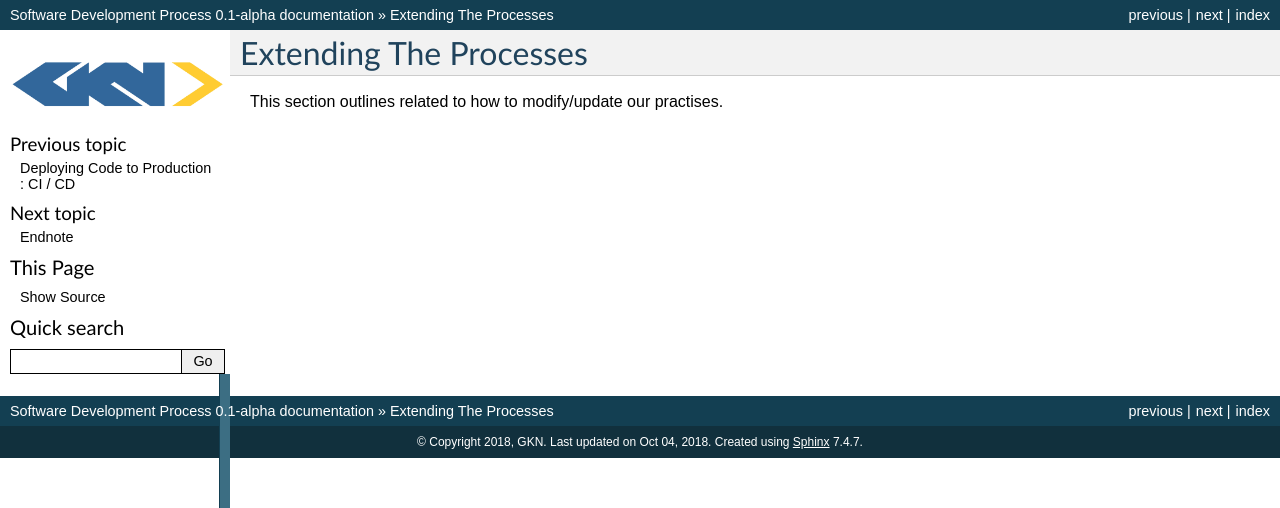
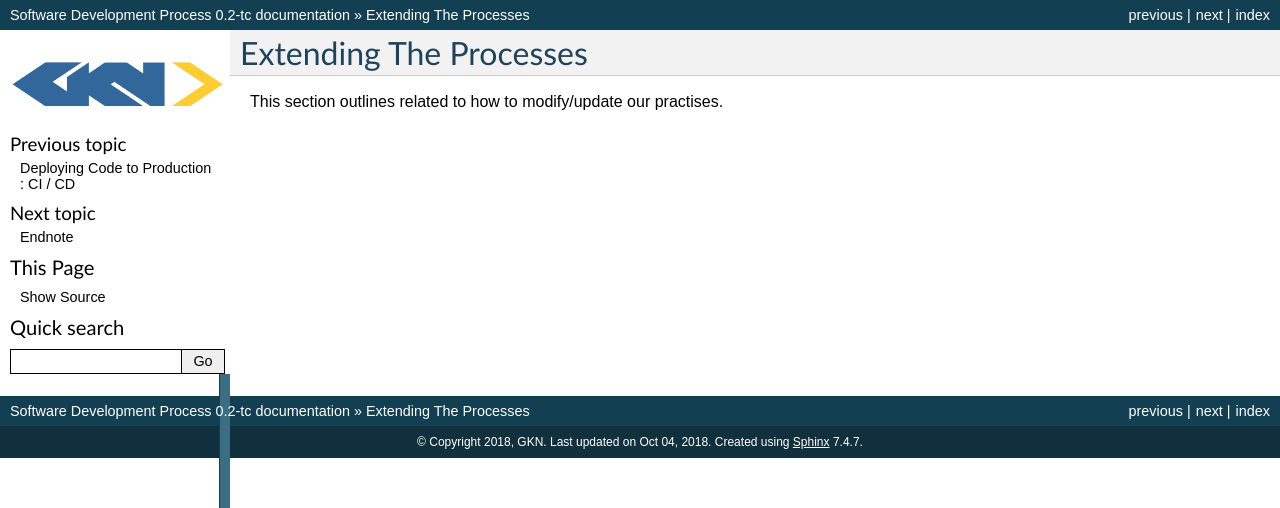
Before and after one commit to archimedes-spdm/development-process, a Sphinx documentation site: the page built from source/extending.rst, in a window 1280 px wide. Shown: the top 508 px of the page. Built offline with Sphinx 7.4.7, drawn with Linux system fonts in a browser that asks for light colours; formulas are drawn with MathJax 3; part of the change alters nothing that is shown.

```diff
--- a/source/conf.py
+++ b/source/conf.py
@@ -24,9 +24,9 @@ copyright = '2018, GKN'
 author = 'Vinay Keerthi'
 
 # The short X.Y version
-version = '0.1'
+version = '0.2'
 # The full version, including alpha/beta/rc tags
-release = '0.1-alpha'
+release = '0.2-tc'
 
 
 # -- General configuration ---------------------------------------------------
@@ -45,19 +45,26 @@ extensions = [
     'sphinx.ext.intersphinx',
 ]
 
+def get_objectsinv(module):
+    return os.path.join('intersphinx', module, 'objects.inv')
+
 intersphinx_mapping = {
-    'python': ('https://docs.python.org/3.7', os.path.join('intersphinx','python','objects.inv')),
-    'numpy': ('http://docs.scipy.org/doc/numpy', os.path.join('intersphinx','numpy','objects.inv')),
-    'scipy': ('http://docs.scipy.org/doc/scipy/reference', os.path.join('intersphinx', 'scipy', 'objects.inv')),
-    'matplotlib': ('http://matplotlib.sourceforge.net', os.path.join('intersphinx', 'matplotlib', 'objects.inv')),
-    'setuptools': ('https://setuptools.readthedocs.io/', os.path.join('intersphinx', 'setuptools', 'objects.inv')),
-    'click': ('http://click.pocoo.org', os.path.join('intersphinx', 'click', 'objects.inv')),
-    'flask': ('http://flask.pocoo.org', os.path.join('intersphinx', 'flask', 'objects.inv')),
-    'sphinx': ('http://www.sphinx-doc.org/en/stable/', os.path.join('intersphinx', 'sphinx', 'objects.inv')),
-    'pipenv': ('https://pipenv.readthedocs.io/en/latest/', os.path.join('intersphinx', 'pipenv', 'objects.inv')),
-    'hypothesis': ('https://hypothesis.readthedocs.io/en/latest/', os.path.join('intersphinx', 'hypothesis', 'objects.inv')),
-    'pytest': ('https://docs.pytest.org', os.path.join('intersphinx', 'pytest', 'objects.inv')),
-
+    'python': ('https://docs.python.org/3.7', get_objectsinv('python')),
+    'numpy': ('http://docs.scipy.org/doc/numpy', get_objectsinv('numpy')),
+    'scipy': ('http://docs.scipy.org/doc/scipy/reference', get_objectsinv( 'scipy')),
+    'matplotlib': ('https://matplotlib.org/', get_objectsinv( 'matplotlib')),
+    'setuptools': ('https://setuptools.readthedocs.io/en/latest/', get_objectsinv( 'setuptools')),
+    'click': ('http://click.pocoo.org', get_objectsinv('click')),
+    'flask': ('http://flask.pocoo.org/docs', get_objectsinv('flask')),
+    'sphinx': ('http://www.sphinx-doc.org/en/stable/', get_objectsinv('sphinx')),
+    'pipenv': ('https://pipenv.readthedocs.io/en/latest/', get_objectsinv('pipenv')),
+    'hypothesis': ('https://hypothesis.readthedocs.io/en/latest/', get_objectsinv('hypothesis')),
+    'pytest': ('https://docs.pytest.org/en/latest/', get_objectsinv('pytest')),
+    'flake8': ('http://flake8.pycqa.org/en/latest/', get_objectsinv('flake8')),
+    'mongoengine': ('http://docs.mongoengine.org/', get_objectsinv('mongoengine')),
+    'cookiecutter': ('https://cookiecutter.readthedocs.io/en/latest/', get_objectsinv('cookiecutter')),
+    'faker': ('https://faker.readthedocs.io/en/latest/', get_objectsinv('faker')),
+    'ansible': ('https://docs.ansible.com/ansible/latest/', get_objectsinv('ansible'))
 }
 
 # Add any paths that contain templates here, relative to this directory.
@@ -213,3 +220,5 @@ epub_exclude_files = ['search.html']
 
 # If true, `todo` and `todoList` produce output, else they produce nothing.
 todo_include_todos = True
+# Figure Numbering
+numfig=True
```
